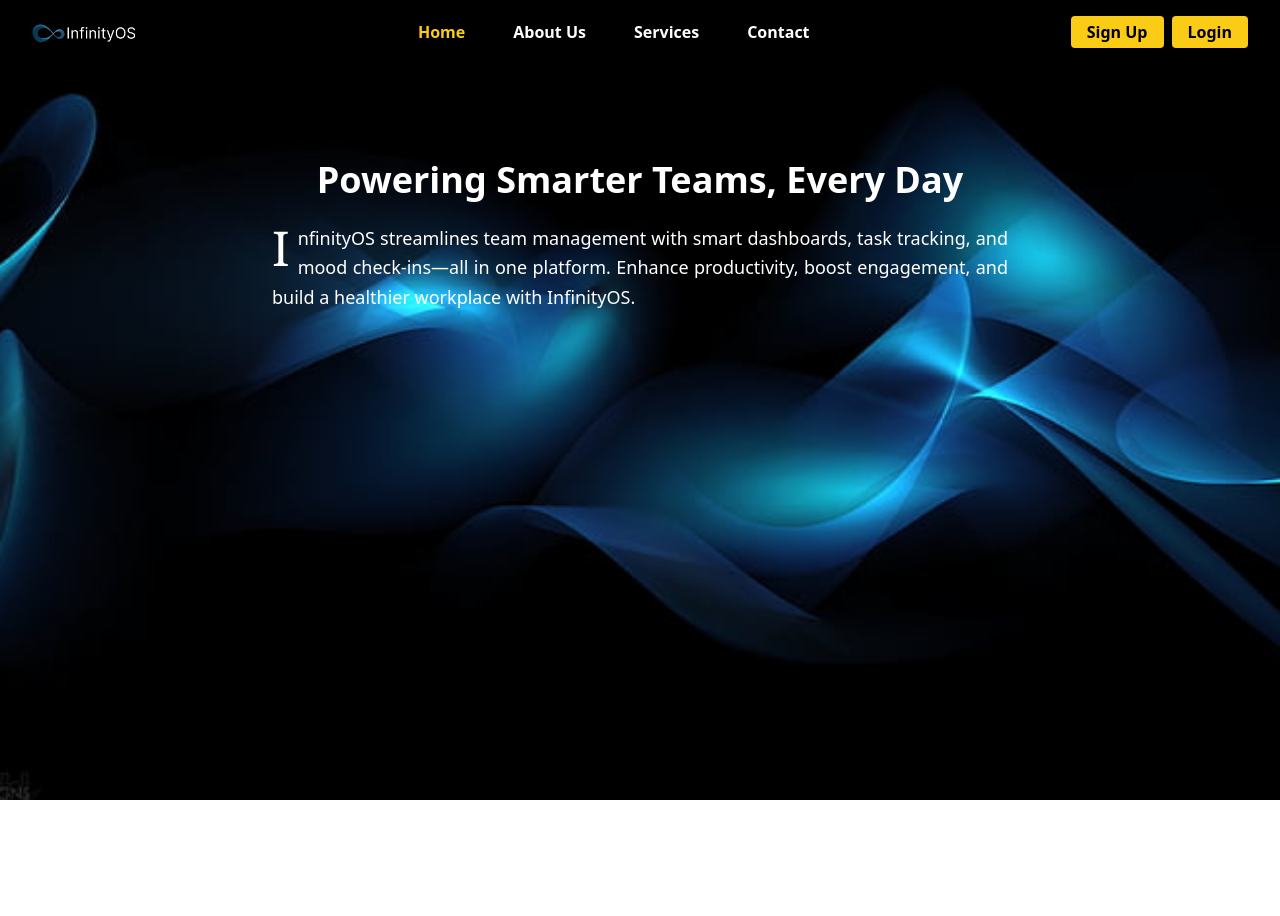
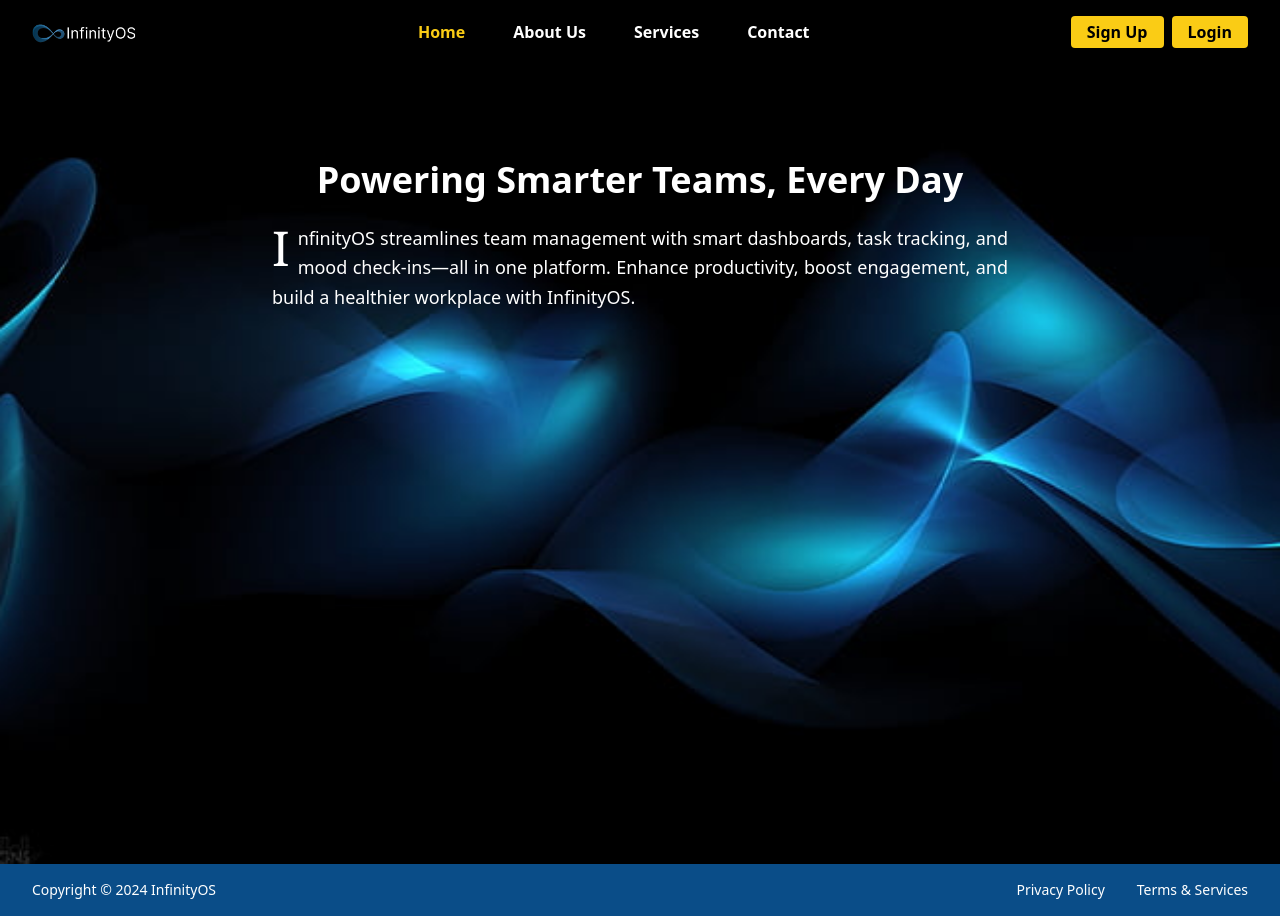
Before and after one commit to iinfinity-AI/InfinityOS, a React (Vite) app in the folder client/: page / in a window 1280 px wide. Before the commit the page ends 800 px from the top, so only its background shows below. Built offline with nearby package versions, Linux system fonts and the light colour scheme.

Commit message:
Added HomeNav and Footer components to render on all pages

```diff
--- a/client/src/App.jsx
+++ b/client/src/App.jsx
@@ -1,22 +1,30 @@
-import TopNav from './components/navbar/TopNav';
+import HomeNav from './components/navbar/HomeNav';
+import Footer from './components/footer/Footer';
 import { BrowserRouter as Router, Routes, Route } from "react-router-dom";
 import SignupPage from "./pages/signup/SignupPage";
 import LoginPage from "./pages/login/LoginPage";
 import ResetPassword from "./pages/login/ResetPassword";
 import HomePage from './pages/homepage/HomePage';
+// import ContactPage, ServicesPage, AboutPage if you have them
 
 function App() {
   return (
+    <Router>
+      {/* Navbar always visible */}
+      <HomeNav />
 
-      <Router>
+      {/* Main content */}
       <Routes>
         <Route path="/" element={<HomePage />} />
         <Route path="/signup" element={<SignupPage />} />
         <Route path="/login" element={<LoginPage />} />
         <Route path="/reset-password" element={<ResetPassword />} />
+        {/* Add your other routes here */}
       </Routes>
+
+      {/* Footer always visible */}
+      <Footer />
     </Router>
-
   );
 }
 
--- /dev/null
+++ b/client/src/components/footer/Footer.jsx
@@ -0,0 +1,26 @@
+import React from 'react';
+
+const Footer = () => {
+  return (
+    <footer className="bg-[#0A4D88] text-white py-4 px-8">
+      <div className="max-w-7xl mx-auto flex justify-between items-center">
+        {/* Left side */}
+        <div className="text-sm">
+          Copyright © 2024 InfinityOS
+        </div>
+
+        {/* Right side */}
+        <div className="flex space-x-8 text-sm">
+          <a href="/privacy" className="hover:underline cursor-pointer">
+            Privacy Policy
+          </a>
+          <a href="/terms" className="hover:underline cursor-pointer">
+            Terms & Services
+          </a>
+        </div>
+      </div>
+    </footer>
+  );
+};
+
+export default Footer;
--- a/client/src/pages/homepage/HomePage.jsx
+++ b/client/src/pages/homepage/HomePage.jsx
@@ -10,8 +10,6 @@ const HomePage = () => {
         backgroundImage: `url(${HomeBack})`,
       }}
     >
-      {/* Top Navigation */}
-      <HomeNav />
 
       {/* Main Content */}
       <div className="flex flex-col items-center justify-center text-center px-4 py-24 max-w-3xl mx-auto">
```
Lines whose indentation alone changed are shown as unchanged.
